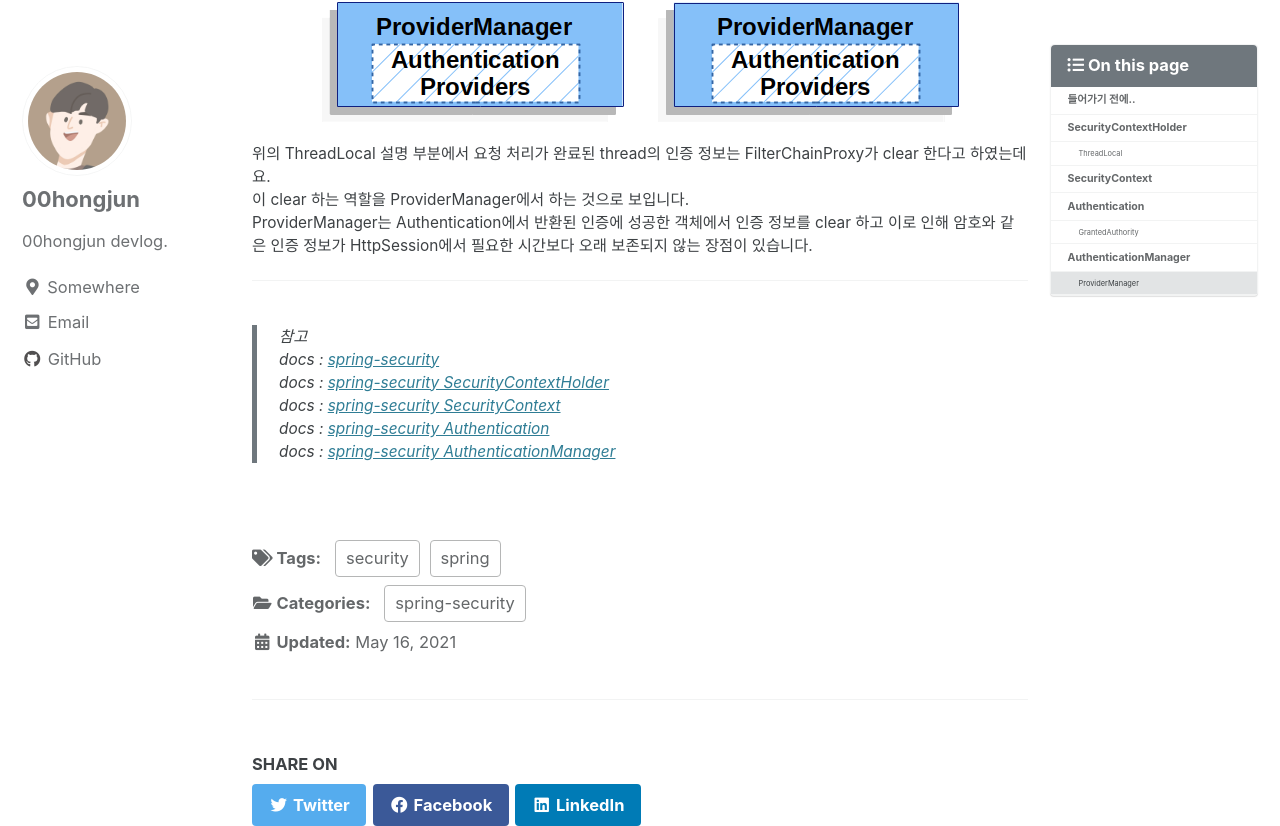
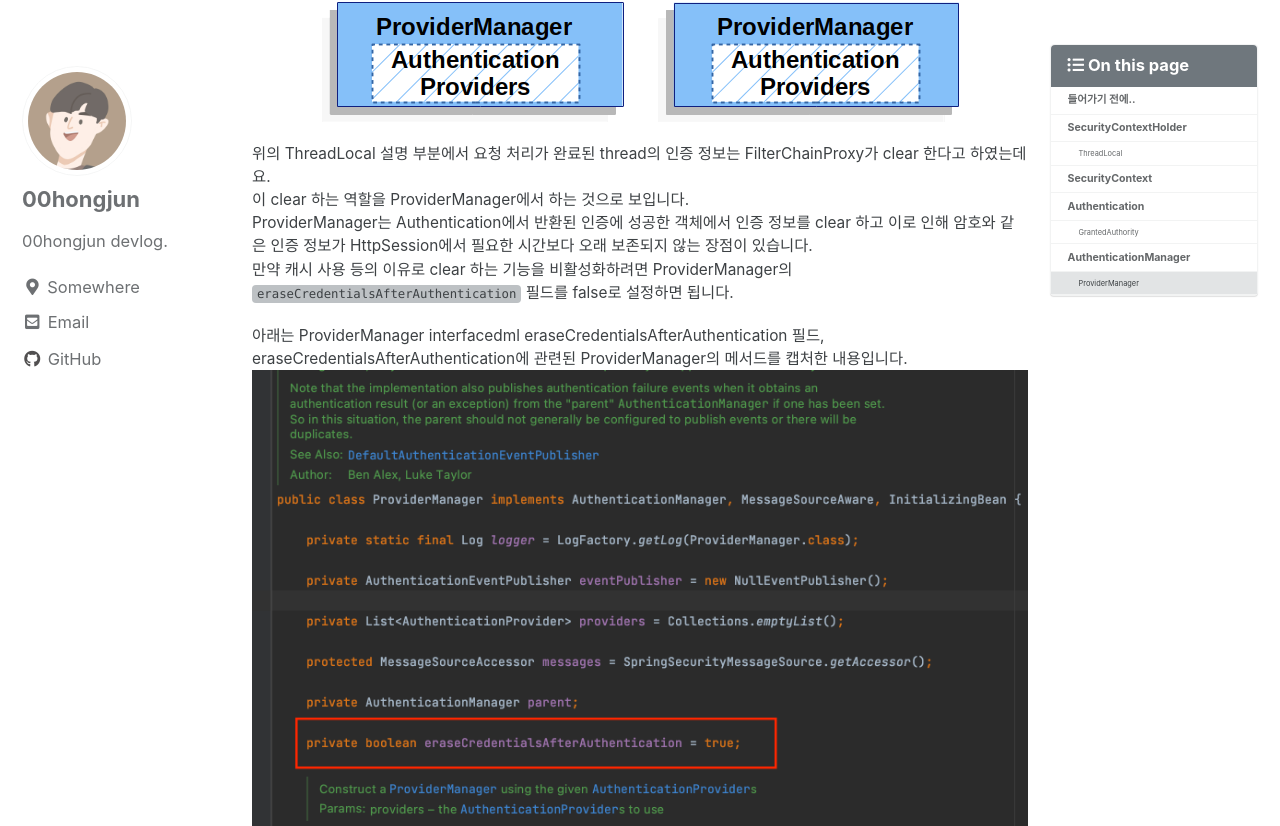
Before and after one commit to 00hongjun/00hongjun.github.io, a Jekyll site: the page built from _posts/spring/2021-05-16-securitycontextholder.md, in a window 1280 px wide and 900 px high, scrolled down 10346 px, cut to the strip 0-826 px from the top of the window. Built offline with Jekyll 4.4.1, drawn with Linux system fonts in a browser that asks for light colours; cached includes are drawn as plain includes; comment, search, counter and statistics services are not loaded.

Commit message:
securicontextholder posting

```diff
--- a/_posts/spring/2021-05-16-securitycontextholder.md
+++ b/_posts/spring/2021-05-16-securitycontextholder.md
@@ -221,6 +221,13 @@ ProviderManager는 인증 확인을 수행할 수 있는 AuthenticationProvider
 위의 ThreadLocal 설명 부분에서 요청 처리가 완료된 thread의 인증 정보는 FilterChainProxy가 clear 한다고 하였는데요.
 이 clear 하는 역할을 ProviderManager에서 하는 것으로 보입니다.
 ProviderManager는 Authentication에서 반환된 인증에 성공한 객체에서 인증 정보를 clear 하고 이로 인해 암호와 같은 인증 정보가 HttpSession에서 필요한 시간보다 오래 보존되지 않는 장점이 있습니다.
+만약 캐시 사용 등의 이유로 clear 하는 기능을 비활성화하려면 ProviderManager의 `eraseCredentialsAfterAuthentication` 필드를 false로 설정하면 됩니다.
+
+아래는 ProviderManager interfacedml eraseCredentialsAfterAuthentication 필드,
+eraseCredentialsAfterAuthentication에 관련된 ProviderManager의 메서드를 캡처한 내용입니다.
+<img src="{{'/assets/images/spring/security/erasecredentialsafterauthentication1.png'}}" alt="" class="align-center">
+<img src="{{'/assets/images/spring/security/erasecredentialsafterauthentication2.png'}}" alt="" class="align-center">
+
 
 
 ---
```
Also changed, not shown: assets/images/spring/security/erasecredentialsafterauthentication1.png (added), assets/images/spring/security/erasecredentialsafterauthentication2.png (added).
